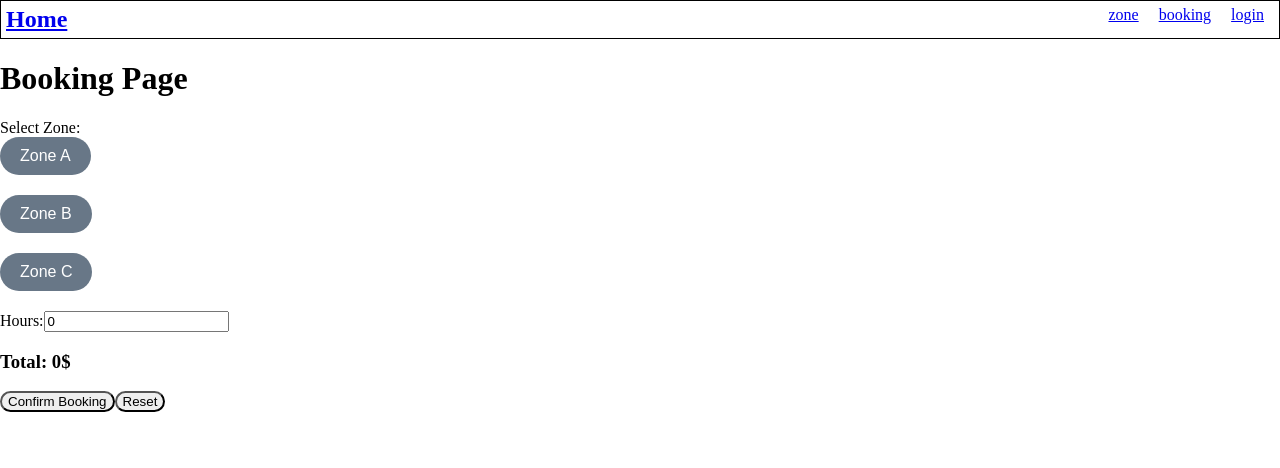
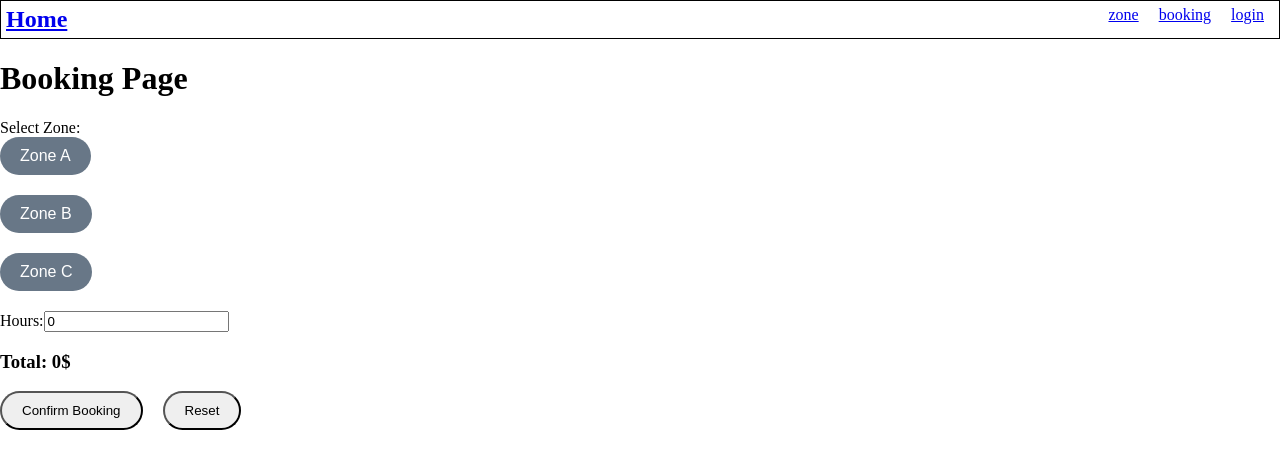
Before and after one commit to 52330965/smart-parking, a React (Vite) app: page /booking in a window 1280 px wide. Shown: the top 468 px of the page. Built offline with nearby package versions, Linux system fonts and the light colour scheme.

Commit message:
create booking css page

```diff
--- a/src/components/booking.css
+++ b/src/components/booking.css
@@ -1,6 +1,11 @@
 .btn-confirm {
     border-radius: 25px;
+    padding: 10px 20px;
+    margin-right: 10px;
 }
 .btn-reset {
+    padding: 10px 20px;
     border-radius: 25px;
+    margin-left: 10px;
+
 }
```
